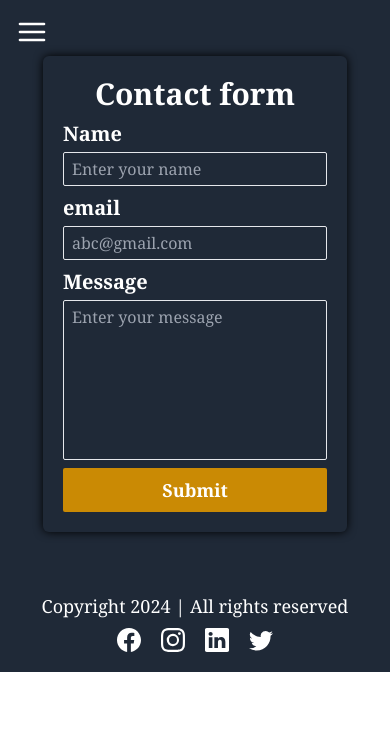
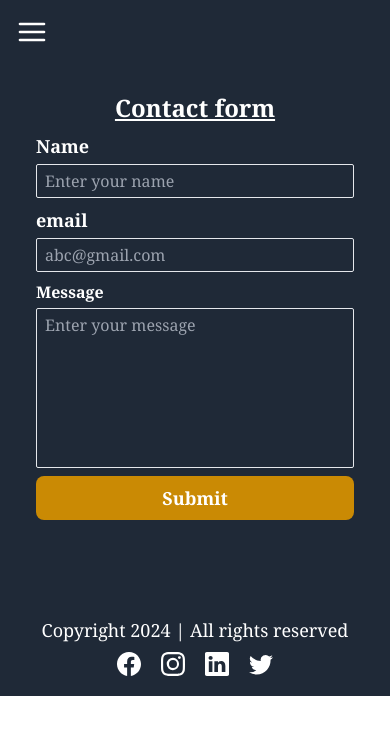
Before and after one commit to manveer600/LMSFRONTEND, a React (Vite) app: page /contact in a window 390 px wide. Shown: the top 734 px of the page. Built offline with nearby package versions, Linux system fonts and the light colour scheme; no server answers.

Commit message:
updated contact page, added spinner, etc

```diff
--- a/src/Pages/Contact.jsx
+++ b/src/Pages/Contact.jsx
@@ -5,7 +5,7 @@ import { isEmailValid } from "../Helpers/regexMatcher";
 import axiosInstance from "../Helpers/axiosInstance";
 import { useNavigate } from "react-router-dom";
 function Contact() {
-  const navigate = useNavigate();
+  const [isLoading, setIsLoading] = useState(false);
   const [userInput, setUserInput] = useState({
     name: "",
     email: "",
@@ -20,32 +20,46 @@ function Contact() {
     });
   }
 
-  async function onFormSubmit(e) {
+  async function onFormSubmit(e, data) {
     e.preventDefault();
 
     if (!userInput.email || !userInput.name || !userInput.message) {
-      return toast.error("All fields are mandatory");
+      return toast.error("All fields are mandatory", { id: "contactUs" });
     }
 
     if (!isEmailValid(userInput.email)) {
-      toast.error("Invalid Email");
-      return;
+      return toast.error("Invalid Email", { id: "invalidEmail" });
+    }
+    console.log("data is this", data);
+    setIsLoading(true);
+    const response = await axiosInstance.post("/contact", data);
+    setIsLoading(false);
+    console.log("response while sending message ", response);
+    if (response?.data?.success) {
+      setUserInput({
+        name: "",
+        email: "",
+        message: "",
+      });
+      return toast.success(response?.data?.message, { id: "success" });
     }
 
-    toast.success("Feedback submitted");
+    // toast.success("Feedback submitted");
   }
   return (
     <HomeLayout>
-      <div className="flex flex-col  items-center justify-center sm:h-[100vh]">
+      <div className="flex flex-col  items-center justify-center p-4 sm:h-[100vh]">
         <form
           noValidate
-          onSubmit={onFormSubmit}
-          className="flex mt-14 flex-col items-center justify-center gap-2 p-5 rounded-md text-white sm:w-[22rem] shadow-[0_0_10px_black]"
+          onSubmit={(e) => onFormSubmit(e, userInput)}
+          className="flex  w-full mt-14 flex-col items-center justify-center gap-2 p-5 rounded-md sm:w-[22rem] text-white sm:shadow-[0_0_10px_black]"
         >
-          <h1 className="text-3xl font-semibold font-serif">Contact form</h1>
+          <h1 className="text-2xl underline sm:text-3xl font-semibold font-serif">
+            Contact form
+          </h1>
 
           <div className="flex flex-col w-full gap-1">
-            <label htmlFor="name" className="text-xl font-semibold">
+            <label htmlFor="name" className="text-lg sm:text-xl font-semibold">
               Name
             </label>
 
@@ -62,7 +76,7 @@ function Contact() {
           </div>
 
           <div className="flex flex-col w-full gap-1">
-            <label htmlFor="email" className="text-xl font-semibold">
+            <label htmlFor="email" className="text-lg sm:text-xl font-semibold">
               email
             </label>
             <input
@@ -78,7 +92,10 @@ function Contact() {
           </div>
 
           <div className="flex flex-col w-full gap-1">
-            <label htmlFor="message" className="text-xl font-semibold">
+            <label
+              htmlFor="message"
+              className="text:lg sm:text-xl font-semibold"
+            >
               Message
             </label>
             <textarea
@@ -94,18 +111,11 @@ function Contact() {
 
           <button
             type="submit"
-            className="w-full bg-yellow-600 hover:bg-yellow-500 transition-all ease-in-out duration-300 rounded-sm py-2 font-semibold text-lg cursor-pointer"
+            className="w-full bg-yellow-600 hover:bg-yellow-500 transition-all ease-in-out duration-300 rounded-lg py-2 font-semibold text-lg cursor-pointer"
           >
-            Submit
+            {isLoading ? <div className="spinner"></div> : "Submit"}
           </button>
         </form>
-
-        {/* <button
-          onClick={() => navigate(-1)}
-          className="mb-8 hover:text-red-700 mt-2 px-8 py-3 bg-[#1A2238] border font-medium text-[#FF6A3D]"
-        >
-          Go Back
-        </button> */}
       </div>
     </HomeLayout>
   );
--- a/src/Pages/Dashboard/AddLecture.jsx
+++ b/src/Pages/Dashboard/AddLecture.jsx
@@ -147,7 +147,7 @@ function AddLecture() {
                 disabled= {isLoading}
                 className="border bg-blue-900 rounded-lg py-2 font-semibold text-lg"
               >
-                {isLoading ? 'Adding Lecture....' : 'Add Lecture'}
+                {isLoading ? <div className="spinner" id="spinner"></div> : 'Add Lecture'}
               </button>
             </form>
           </div>
--- a/src/Pages/HomePage.jsx
+++ b/src/Pages/HomePage.jsx
@@ -15,8 +15,8 @@ function HomePage() {
   return (
     <HomeLayout>
       {/* main div */}
-      <div className="pt-14">
-        <div className=" flex flex-col md:flex-row justify-center items-center h-screen">
+      <div className="pt-10 ">
+        <div className=" flex  flex-col md:flex-row justify-center items-center">
           {/* img div */}
           <div className=" md:w-1/2 flex w-full flex-col items-center">
             <img
--- a/src/Pages/Login.jsx
+++ b/src/Pages/Login.jsx
@@ -78,7 +78,7 @@ function Login() {
           </div>
 
           {/* Password */}
-          <div className="flex flex-col gap-1 relative ">
+          <div className="flex flex-col gap-1 relative  ">
             <label htmlFor="password" className="font-semibold font-serif">
               Password
             </label>
@@ -90,12 +90,12 @@ function Login() {
                 required: "Password is required",
               })}
               placeholder="Enter your password"
-              className="px-2 py-1 bg-transparent border"
+              className=" px-2 py-1 bg-transparent border"
             />
             {watch("password") && (
               <button
                 type="button"
-                className="absolute bottom-[10px] text-red-500 font-serif hover:text-black left-[320px] cursor-pointer"
+                className="absolute bottom-[10px] right-5 text-red-500 font-serif hover:text-black  cursor-pointer"
                 onClick={togglePasswordVisibility}
               >
                 {showPassword ? <IoEyeOff /> : <FaRegEye />}
@@ -111,7 +111,7 @@ function Login() {
               type="submit"
               className="bg-yellow-600 hover:bg-yellow-500 transition-all ease-in-out duration-300 w-full text-lg cursor-pointer rounded-lg py-2 font-semibold mt-2"
             >
-              {isLoading ? "Validating...." : "Login"}
+              {isLoading ? <div className="spinner"></div> : "Login"}
             </button>
             <p className="text-center  mt-0">
               Don't have an account?{" "}
--- a/src/Pages/Signup.jsx
+++ b/src/Pages/Signup.jsx
@@ -179,7 +179,7 @@ function Signup() {
             disabled={isLoading}
             className="bg-yellow-600 hover:bg-yellow-500 transition-all ease-in-out duration-300  text-lg cursor-pointer rounded-lg py-2 font-semibold mt-2 font-serif "
           >
-            {isLoading ? "Please Wait.." : "Create Account"}
+            {isLoading ? <div className="spinner"></div> : "Create Account"}
           </button>
           <p className="text-center font-serif">
             Account already exists ?{" "}
--- a/src/index.css
+++ b/src/index.css
@@ -20,3 +20,27 @@
       scrollbar-width: none;  /* Firefox */
 }
 }
+
+
+
+
+/* Beautiful spinner without inner ball */
+.spinner {
+  border: 4px solid rgba(0, 0, 0, 0.1); /* Light grey outer border */
+  border-top: 4px solid #5469d4; /* Dark blue spinning border */
+  border-radius: 50%;
+  width: 40px;
+  height: 40px;
+  animation: spin 1s linear infinite; /* Smooth and infinite spin */
+  margin: 0 auto;
+}
+
+/* Keyframes for smooth spinning */
+@keyframes spin {
+  0% {
+    transform: rotate(0deg);
+  }
+  100% {
+    transform: rotate(360deg);
+  }
+}
```
